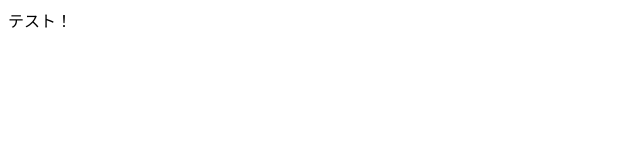
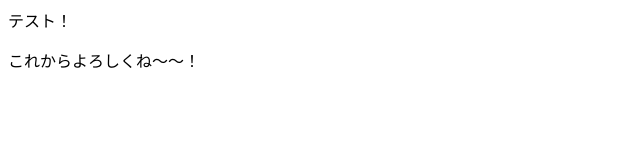
Before and after one commit to bonx2marubon/test-repository, a plain HTML site: page index.html in a window 1280 px wide. Shown: the whole page, without its empty margins (0-640 px from the left). Drawn offline with Linux system fonts and the light colour scheme.

Commit message:
Update index.html

```diff
--- a/index.html
+++ b/index.html
@@ -1 +1,2 @@
 <p>テスト！</p>
+<p>これからよろしくね〜〜！</p>
```
